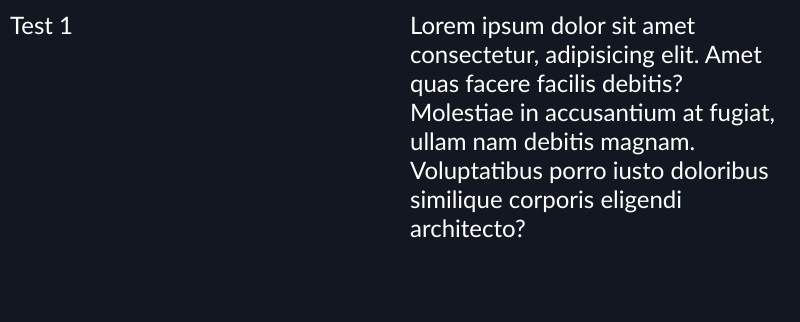
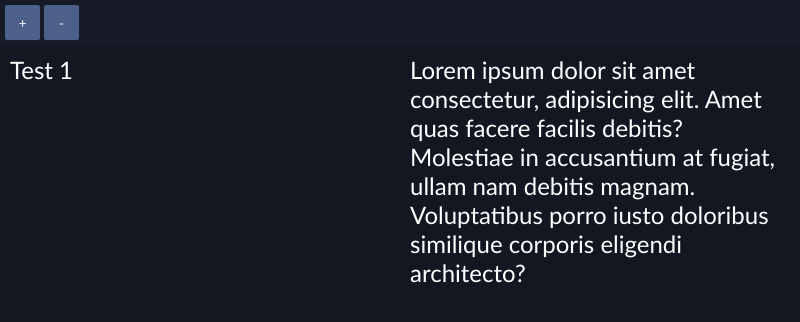
Before and after one commit to MaximilianMcC/Work, an Electron app: page app/index.html in a window 800 px wide. Drawn offline with Linux system fonts and the light colour scheme.

Commit message:
Added toolbar and way to add/remove text areas

```diff
--- a/app/index.html
+++ b/app/index.html
@@ -10,6 +10,7 @@
 	<script src="./script/utils.js" defer></script>
 	<script src="./script/editor.js" defer></script>
 	<script src="./script/editor/fontsize.js" defer></script>
+	<script src="./script/editor/textArea.js" defer></script>
 	<script src="./script/shortcuts.js" defer></script>
 
 </head>
@@ -25,12 +26,20 @@
 
 		<!-- Page content -->
 		<section class="page">
+
+			<!-- Toolbar -->
+			<div class="toolbar">
+
+				<!-- Add a new textarea to the right of the current -->
+				<button id="addTextAreaRight" title="Add a text area.">+</button>
+				<button id="removeTextAreaRight" title="Add a text area.">-</button>
+
+			</div>
+
 			<div id="editor">
-
 				<!-- Mandatory textarea. Others can be added/removed -->
 				<div class="text-area" contenteditable="true"><div class="editor">Test 1</div></div>
 				<div class="text-area" contenteditable="true"><div class="editor">Lorem ipsum dolor sit amet consectetur, adipisicing elit. Amet quas facere facilis debitis? Molestiae in accusantium at fugiat, ullam nam debitis magnam. Voluptatibus porro iusto doloribus similique corporis eligendi architecto?</div></div>
-
 			</div>
 		</section>
 
--- /dev/null
+++ b/app/script/editor/textArea.js
@@ -0,0 +1,21 @@
+
+document.querySelector("#addTextAreaRight").addEventListener("click", () => addTextArea());
+document.querySelector("#removeTextAreaRight").addEventListener("click", () => removeTextArea());
+
+
+// Add a new text area
+function addTextArea() {
+
+	const defaultText = "Hello, world!";
+	editor.innerHTML += `<div class="text-area" contenteditable="true"><div class="editor">${defaultText}</div></div>`;
+}
+
+function removeTextArea() {
+
+	// Get all of the text areas
+	const textAreas = document.querySelectorAll(".text-area");
+	if (textAreas.length <= 1) return;
+
+	// Remove the last one
+	textAreas[textAreas.length - 1].outerHTML = ``;
+}
--- a/app/style/style.scss
+++ b/app/style/style.scss
@@ -24,6 +24,7 @@ h1, h2, h3, h4, h5, h6, p, a, button, input, li, textarea {
 
 main {
 	display: flex;
+	height: 100%;
 }
 
 
@@ -80,7 +81,7 @@ main {
 		border: none;
 		resize: none;
 		outline: none;
-		padding: 10px;
+		padding: 10px 10px 10px 10px;
 
 		width: 100%;
 		height: 100%;
@@ -90,3 +91,27 @@ main {
 		}
 	}
 }
+
+
+// Toolbar
+.toolbar {
+	position: sticky;
+	box-sizing: border-box;
+	top: 0;
+	left: 0;
+	width: 100%;
+	height: 45px;
+
+	background-color: $secondary;
+	padding: 5px;
+
+	button {
+		height: 100%;
+		aspect-ratio: 1/1;
+		outline: none;
+		background-color: $primary;
+		color: $text;
+		border: none;
+		border-radius: 2px;
+	}
+}
```
Also changed, not shown: app/style/style.css.
